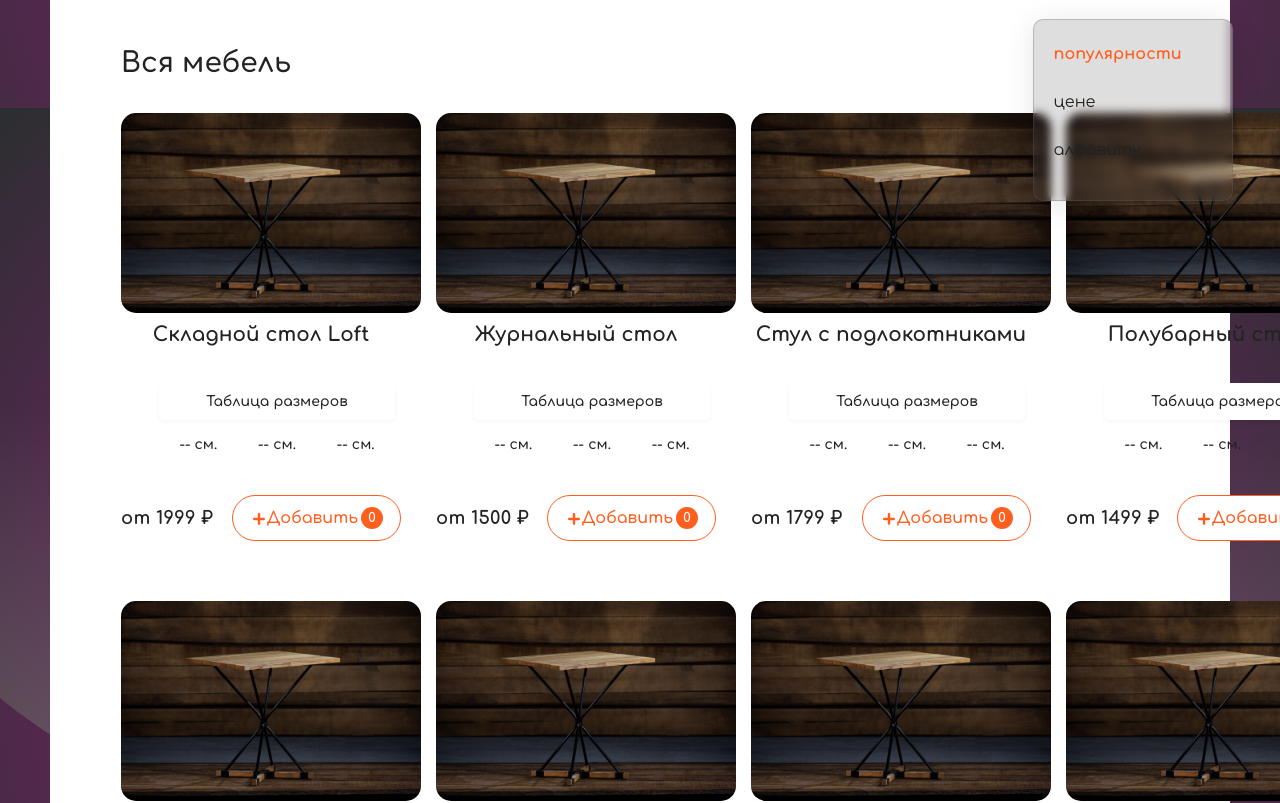
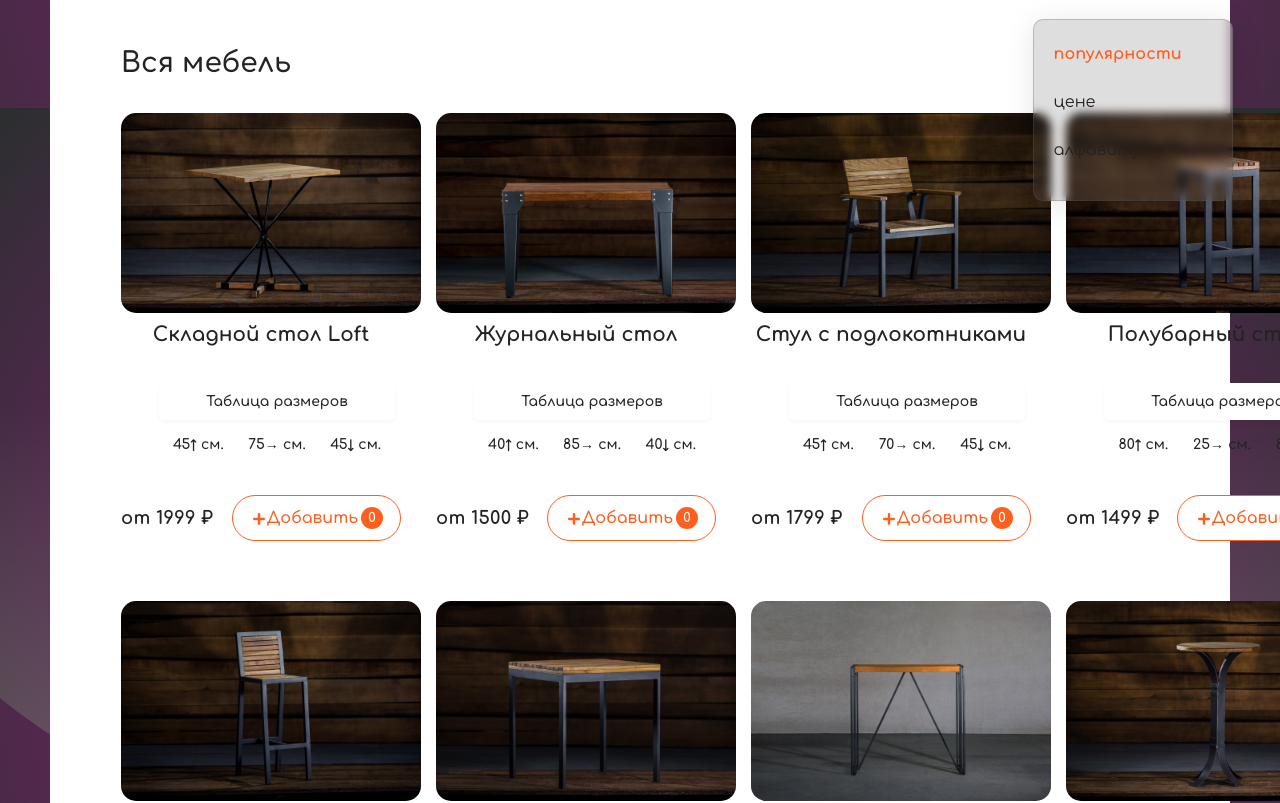
Before and after one commit to suyxhs/loft-react-app, a React (Create React App) app: page / in a window 1280 px wide. Shown: the part 1492-2295 px from the top of the page. Built offline with nearby package versions, Linux system fonts and the light colour scheme.

Commit message:
Update LoftBlock.jsx

```diff
--- a/src/components/LoftBlock.jsx
+++ b/src/components/LoftBlock.jsx
@@ -1,17 +1,12 @@
-import React, {useState} from "react";
+import React from "react";
 
-function LoftBlock({ title, price }) {
-  const [loftCount, setLoftCount] = useState(0);
-
-  const onClickAdd = () => {
-    setLoftCount(loftCount + 1);
-  }
+function LoftBlock({ title, price, imageUrl, sizes }) {
 
   return (
     <div className="loft-block">
       <img
         className="loft-block__image"
-        src="img/table/table01.jpg"
+        src={imageUrl}
         alt="Wardrobe"
       />
       <h4 className="loft-block__title">{title}</h4>
@@ -20,14 +15,14 @@ function LoftBlock({ title, price }) {
           <li className="active">Таблица размеров</li>
         </ul>
         <ul>
-          <li>-- см.</li>
-          <li>-- см.</li>
-          <li>-- см.</li>
+          {
+            sizes.map(size => <li>{size} см.</li>)
+          }
         </ul>
       </div>
       <div className="loft-block__bottom">
         <div className="loft-block__price">от {price} ₽</div>
-        <button onClick={onClickAdd} className="button button--outline button--add">
+        <button className="button button--outline button--add">
           <svg
             width="12"
             height="12"
@@ -41,7 +36,7 @@ function LoftBlock({ title, price }) {
             />
           </svg>
           <span>Добавить</span>
-          <i>{loftCount}</i>
+          <i>0</i>
         </button>
       </div>
     </div>
```
